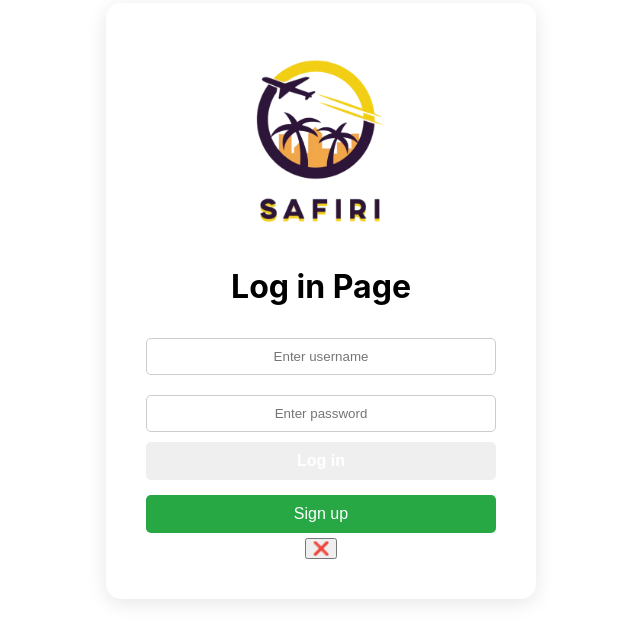
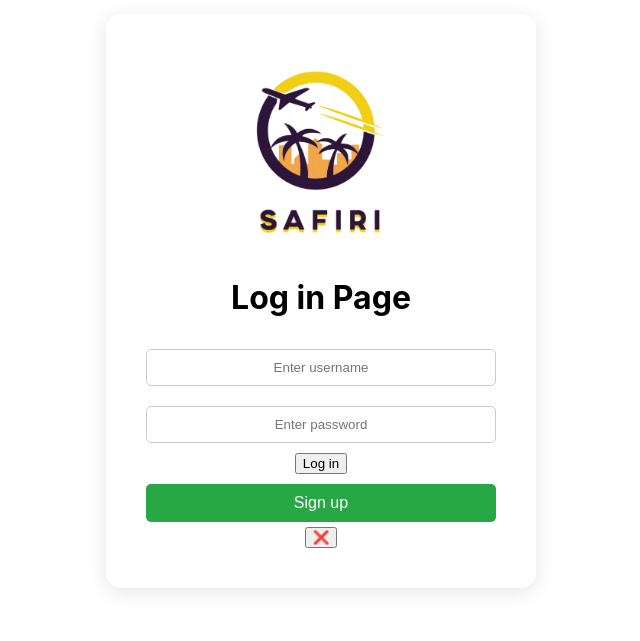
Before and after one commit to Markbkiunga/safiri-phase-4-project, a React (Create React App) app in the folder client/: page /login in a window 1280 px wide. Shown: the part 249-890 px from the top of the page, without its empty margins (319-959 px from the left). Built offline with nearby package versions, Linux system fonts and the light colour scheme; no server answers.

Commit message:
fixed the error

```diff
--- a/client/src/components/Login/Login.css
+++ b/client/src/components/Login/Login.css
@@ -30,11 +30,6 @@
 #login-button {
    position: relative;
   width: 5%;
-}
-
-#login-login-button {
-  position: relative;
-  width: 100%;
   padding: 10px;
   border: none;
   border-radius: 5px;
@@ -43,7 +38,6 @@
   font-weight: bold;
   cursor: pointer;
   transition: background-color 0.3s;
-
   margin-bottom: 5px;
 }
 
```
